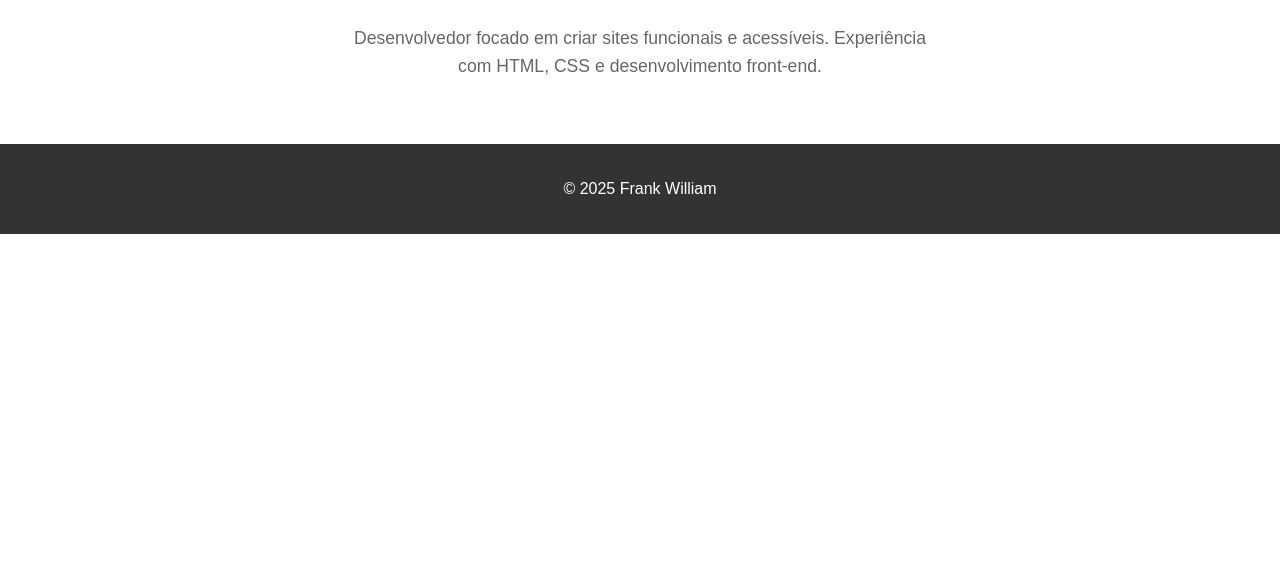
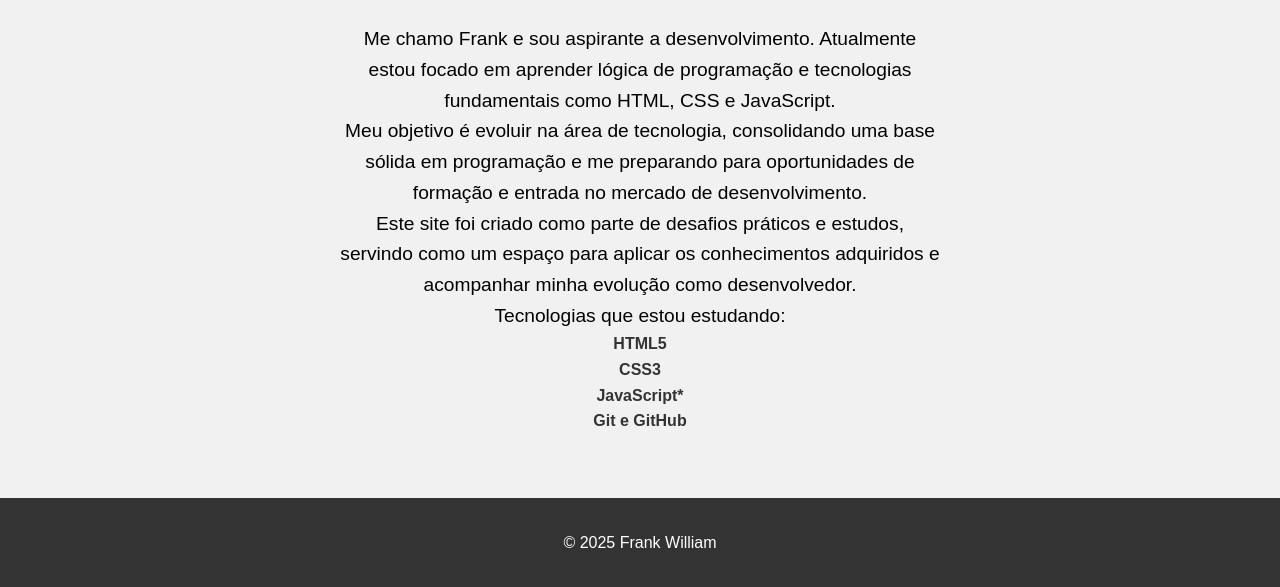
Before and after one commit to Frankwra/DesafioAlpha, a plain HTML site: page index.html in a window 1280 px wide. Shown: the part 603-1190 px from the top of the page. Before the commit the page ends 837 px from the top, so only its background shows below. Drawn offline with Linux system fonts and the light colour scheme.

Commit message:
ajuste texto definitivo sobre mim

```diff
--- a/css/styles.css
+++ b/css/styles.css
@@ -168,10 +168,23 @@ body {
 }
 
 /* Sobre */
+#sobre{
+    background-color: #f1f1f1;
+}
+
 .sobre-text {
     max-width: 600px;
     margin: 0 auto;
     text-align: center;
-    font-size: 1.1rem;
-    color: #666;
+    font-size: 1.2rem;
+    color: #000000;
+
 }
+
+.sobre-ul{
+    text-align: center;
+    font-weight: bold;
+    gap: 2rem;
+    list-style: none;
+
+}
--- a/index.html
+++ b/index.html
@@ -38,11 +38,34 @@
 
     <section id="sobre" class="section">
         <div class="container">
-            <h2 class="section-title">Sobre</h2>
+            <h2 class="section-title">Sobre mim</h2>
             <p class="sobre-text">
-                Desenvolvedor focado em criar sites funcionais e acessíveis.
-                Experiência com HTML, CSS e desenvolvimento front-end.
+                Me chamo Frank e sou aspirante a desenvolvimento.
+                Atualmente estou focado em aprender lógica de programação e
+                tecnologias fundamentais como HTML, CSS e JavaScript.
             </p>
+
+            <p class="sobre-text">
+                Meu objetivo é evoluir na área de tecnologia, consolidando uma base
+                sólida em programação e me preparando para oportunidades de formação
+                e entrada no mercado de desenvolvimento.
+            </p>
+            <p class="sobre-text">
+                Este site foi criado como parte de desafios práticos e estudos,
+                servindo como um espaço para aplicar os conhecimentos adquiridos
+                e acompanhar minha evolução como desenvolvedor.
+            </p>
+
+            <p class="sobre-text">
+                Tecnologias que estou estudando:
+            </p>
+
+            <ul class="sobre-ul">
+                <li>HTML5</li>
+                <li>CSS3</li>
+                <li>JavaScript*</li>
+                <li>Git e GitHub</li>
+            </ul>
         </div>
     </section>
 
```
